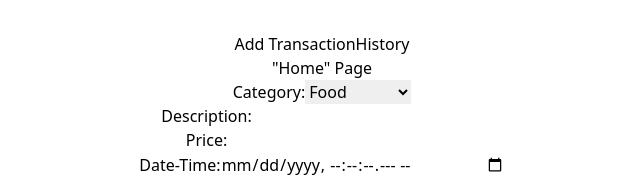
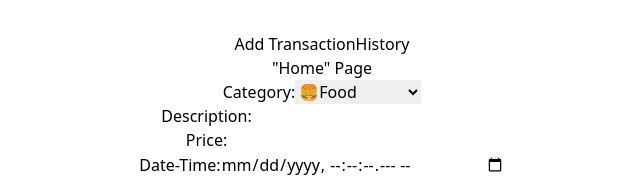
Before and after one commit to adityasatyadeep/budgit, a React (Vite) app in the folder frontend/: page / in a window 1280 px wide. Shown: the top 177 px of the page, without its empty margins (318-958 px from the left). Built offline with nearby package versions, Linux system fonts and the light colour scheme; the HTML template or start-up script is replaced by a standard one.

Commit message:
added  emojis to category options

```diff
--- a/frontend/src/components/FormRow.jsx
+++ b/frontend/src/components/FormRow.jsx
@@ -66,7 +66,7 @@ const FormRow = ({ label, type, name, value, options, onChange }) => {
           onChange={onChange}
         >
           {options.map((option) => (
-              <option value={option}>{option}</option>
+              <option value={option.value}>{option.emoji + option.value}</option>
           ))}
         </select>
       </div>
--- a/frontend/src/pages/FormPage.jsx
+++ b/frontend/src/pages/FormPage.jsx
@@ -26,7 +26,17 @@ const FormPage = () => {
         type: "datetime-local",
       }]
 
-      const categories = ["Food", "Drinks", "Gas", "Recreation", "Groceries", "Gifts", "Technology", "Rent"]
+      const categories =[
+        { emoji: "🍔", value: "Food" },
+        { emoji: "🥤", value: "Drinks" },
+        { emoji: "⛽️", value: "Gas" },
+        { emoji: "🏀", value: "Recreation" },
+        { emoji: "🥕", value: "Groceries" },
+        { emoji: "🎁", value: "Gifts" },
+        { emoji: "💻", value: "Technology" },
+        { emoji: "🏠", value: "Rent" }
+      ]
+
 
       return (
         <Form fields={fields} options={categories}/>
```
